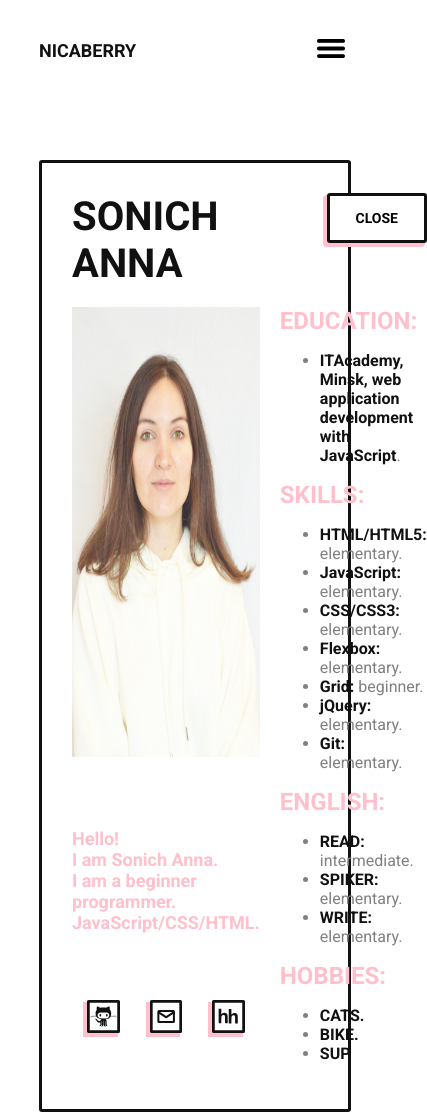
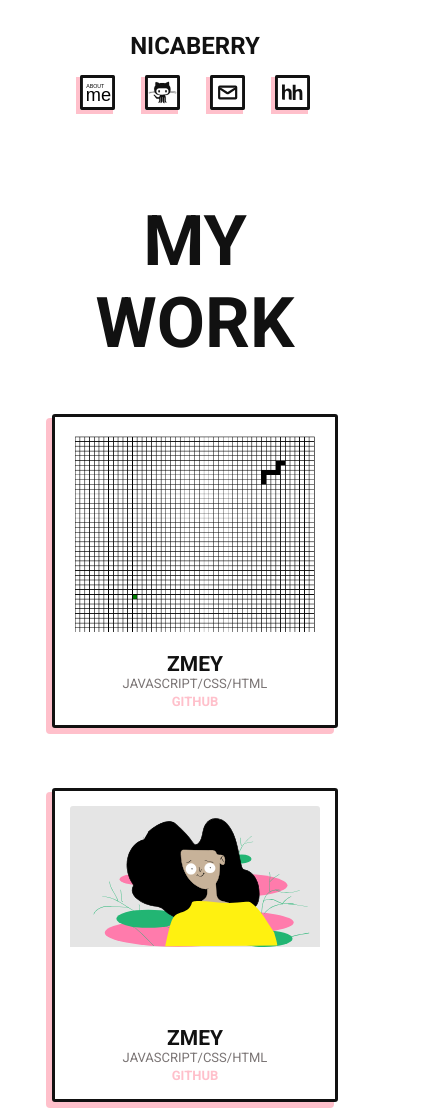
Before and after one commit to nicaberry/site, a plain HTML site: page index.html in a window 390 px wide. Shown: the top 1112 px of the page, 427 px wide, since content can reach past the window. Drawn offline with Linux system fonts and the light colour scheme.

Commit message:
notburger

```diff
--- a/css/card.css
+++ b/css/card.css
@@ -3,7 +3,7 @@
     border-radius: 3px;
     border: 3px solid #111111;
     background: white;
-    margin: 20px;
+    margin: 30px;
     padding: 15px;
     box-shadow: -5px 5px 0px 1px pink;
     display: flex;
--- a/css/header.css
+++ b/css/header.css
@@ -6,23 +6,39 @@
     justify-content: space-between;
     align-items: center;
 }
-.header__menu a:hover {
+.header__menu-max a:hover {
     padding: 10px 15px;
     color: #111111;
     font-weight: bold;
+    border-radius: 3px;
     border: 3px solid black;
     box-shadow: -3px 3px 0px 1px pink;
+}
+
+.header__menu-max li {
+    display: inline-block;
+    margin-left: 30px;
+}
+
+.header__menu-min li {
+    margin-left: 30px;
 }
 
 .header__logo {
     color: #111111;
     font-weight: bold;
-    font-size: 18px;
+    font-size: 24px;
 }
-.header__burger {
+
+.header__menu-min img {
+    display: inline-block;
+    width: 35px;
+    box-shadow: -3px 3px 0px 1px pink;
+}
+
+.header__menu-min {
     display: none;
 }
-
 
 @media screen and (max-width: 1300px) {
     .header {
@@ -31,20 +47,18 @@
 }
 
 @media screen and (max-width: 900px) {
-    .header__menu,
-    .header__nav {
+    .header__menu-max {
         display: none;
     }
-    .header__burger {
-        display: block;
+    .header__menu-min {
+        display: flex;
     }
-    #header-burger__button img {
-        max-width: 100%;
+    .header {
+        flex-direction: column;
+        justify-content: center;
+        padding-top: 60px;
     }
-    #header-burger__button {
-        background-color: white;
-        border: none;
-        width: 40px;
-        height: 30px;
+    .header__menu-min li {
+        margin: 15px;
     }
 }
--- a/css/primaryAboutMe.css
+++ b/css/primaryAboutMe.css
@@ -1,10 +1,10 @@
 .about-me {
-    padding: 30px;
+    padding: 40px;
     border: 3px solid #111111;
     border-radius: 3px;
     color: #111111;
     margin-top: 60px;
-    display: grid;
+    display: none;
     gap: 20px;
     grid-template-areas:
     "foto skills close"
@@ -97,6 +97,7 @@
         "hello skills"
         "menu skills";
     }
+
    .about-me__menu {
     justify-content: flex-start;
     }
--- a/css/primaryMyWork.css
+++ b/css/primaryMyWork.css
@@ -1,12 +1,12 @@
 .my-work {
     width: 100%;
     margin: 0 auto;
+    margin-top: 100px;
     text-align: center;
 }
 
 .my-work-header__name {
     font-size: 200px;
-    margin-top: 60px;
     font-weight: bold;
     color: #111111;
 }
--- a/index.html
+++ b/index.html
@@ -10,11 +10,16 @@
 <body>
     <header class="header">
         <p class="header__logo">NICABERRY</p>
-        <div class="header__burger">
-            <button id="header-burger__button"><img src="./images/burger.svg"></button>
-        </div>
-        <nav class="header__nav">
-            <ul class="header__menu">
+        <nav>
+            <ul class="header__menu-min">
+                <li><a href="#" ><img src="./images/about-me-logo.svg"></a></li>
+                <li><a href="https://github.com/nicaberry" target="_blank"><img src="./images/github-logo.svg"></a></li>
+                <li><a href="mailto:nicaberry@yandex.ru" target="_blank"><img src="./images/mail-logo.svg"></a></li>
+                <li><a href="https://krasnoyarsk.hh.ru/resume/9f61fb79ff07d0951c0039ed1f544848523950" target="_blank"><img src="./images/headhunter-logo.svg"></a></li>
+            </ul>
+        </nav>
+        <nav>
+            <ul class="header__menu-max">
                 <li><a href="#" id="about-me__buttonOpen">ABOUT ME</a></li>
                 <li><a href="https://github.com/nicaberry" target="_blank">GITHUB</a></li>
                 <li><a href="mailto:nicaberry@yandex.ru" target="_blank">NICABERRY@YANDEX.RU</a></li>
@@ -95,16 +100,7 @@
                         <a href="" title="go github" class="card-header__github">GITHUB</a>
                     </div>
                 </div>
-                <div class="card">
-                    <div class="card-img">
-                        <img src="./images/calc.png" alt="image_my_work">
-                    </div>
-                    <div class="card-header">
-                        <a href="" title="go" class="card-header__name">ZMEY</a>
-                        <p class="card-header__subname">JAVASCRIPT/CSS/HTML</p>
-                        <a href="" title="go github" class="card-header__github">GITHUB</a>
-                    </div>
-                </div>
+
                 <div class="card">
                     <div class="card-img">
                         <img src="./images/girl.svg" alt="image_my_work">
--- a/script/main.js
+++ b/script/main.js
@@ -2,6 +2,7 @@ window.onload = (e) => {
     let divAboutMe = document.querySelector(".about-me");
     let btnOpenAboutMe = document.querySelector("#about-me__buttonOpen");
     let btnCloseAboutMe = document.querySelector("#about-me__buttonClose");
+
 
     btnCloseAboutMe.onclick = (e) => {
         divAboutMe.style.display = "none";
@@ -10,4 +11,5 @@ window.onload = (e) => {
     btnOpenAboutMe.onclick = (e) => {
         divAboutMe.style.display = "grid";
     }
+
 }
```
Also changed, not shown: images/about-me-logo.svg (added). Lines whose indentation alone changed are shown as unchanged.
